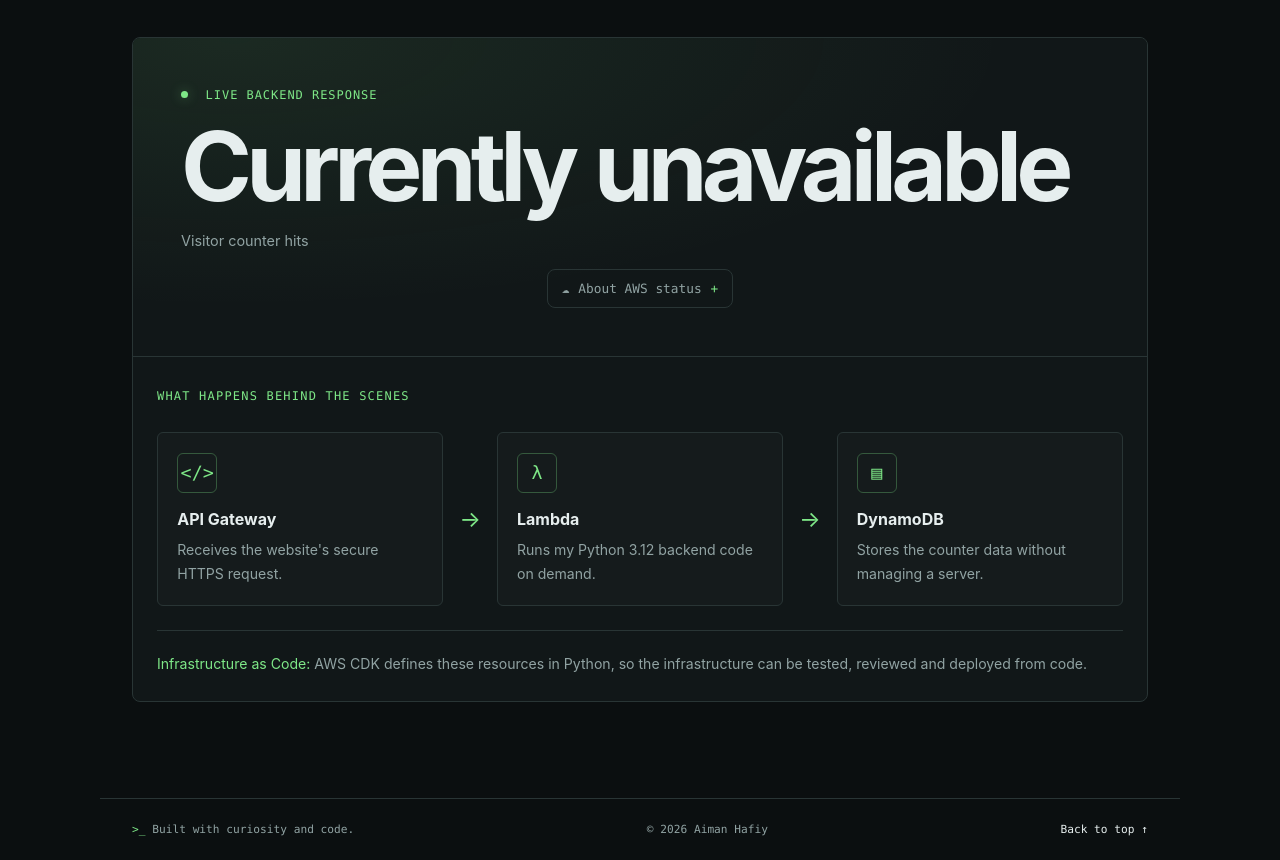
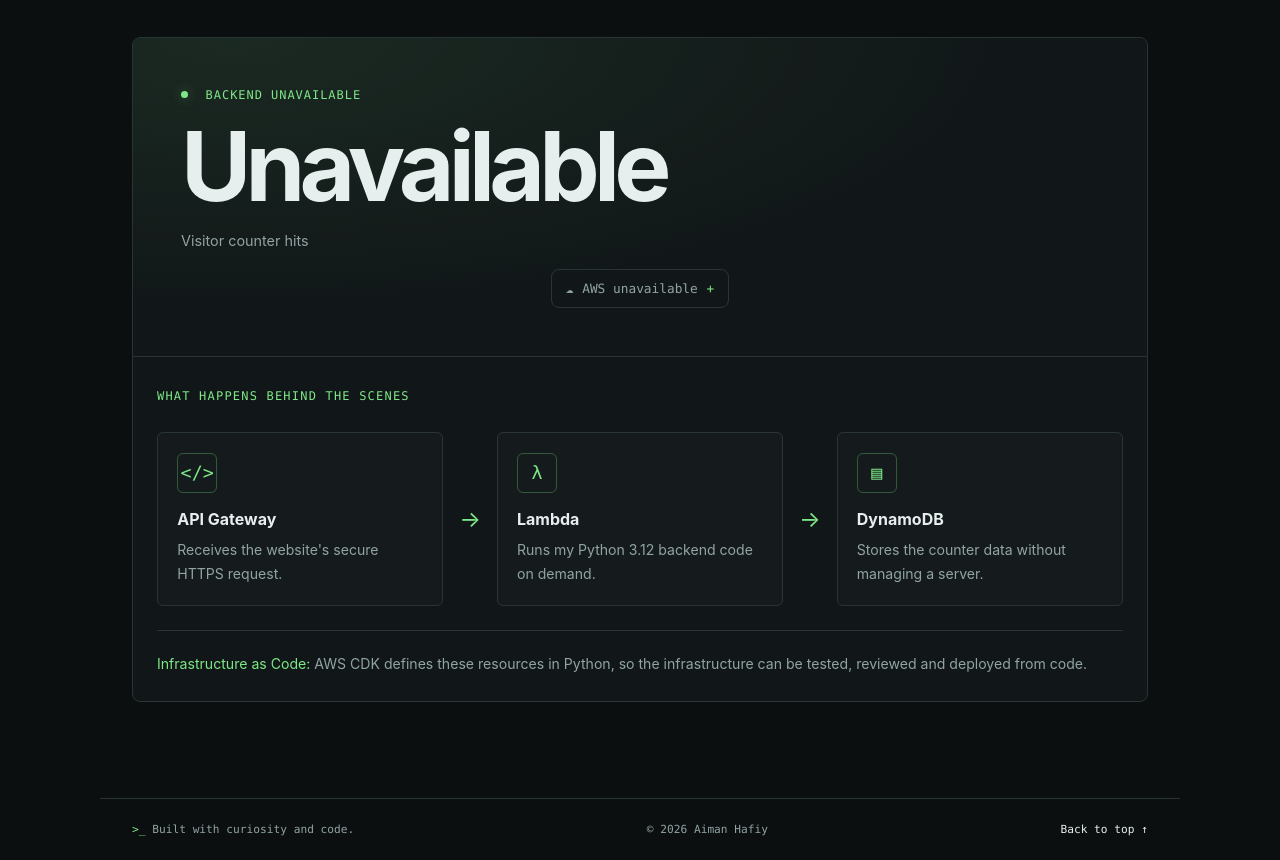
Before and after one commit to aimanhaizal/serverless-portfolio, a website: page frontend/index.html in a window 1280 px wide. Shown: the part 3081-3941 px from the top of the page. Drawn offline with Linux system fonts and the light colour scheme; no server answers.

Commit message:
feat: show live AWS API status

```diff
--- a/frontend/index.html
+++ b/frontend/index.html
@@ -209,19 +209,19 @@
             aria-controls="aws-status-details"
           >
             <span aria-hidden="true">☁</span>
-            <span id="aws-status-button-label">About AWS status</span>
+            <span id="aws-status-button-label">Checking AWS...</span>
             <span id="aws-status-chevron" aria-hidden="true">+</span>
           </button>
 
           <div class="aws-status-details" id="aws-status-details" hidden>
-            <p class="aws-status-title">How the counter works</p>
+            <p class="aws-status-title" id="aws-status-title">Checking AWS connection</p>
             <p>
               The counter normally connects to an AWS serverless API.
               If AWS becomes unavailable, the site can show the last saved
               count instead. The rest of this portfolio remains available.
             </p>
-            <p class="aws-status-note">
-              Connection status and saved-count fallback are not yet enabled.
+            <p class="aws-status-note" id="aws-status-note">
+              Waiting for the first API response.
             </p>
           </div>
         </div>
--- a/frontend/script.js
+++ b/frontend/script.js
@@ -137,6 +137,39 @@ async function loadRepositories() {
 loadRepositories();
 
 
+function updateAwsStatus(state, message) {
+  const buttonLabel = document.querySelector("#aws-status-button-label");
+  const title = document.querySelector("#aws-status-title");
+  const note = document.querySelector("#aws-status-note");
+  const counterLabel = document.querySelector(".aws-counter-label");
+
+  const states = {
+    checking: {
+      label: "Checking AWS...",
+      title: "Checking AWS connection",
+      counter: "CHECKING BACKEND",
+    },
+    connected: {
+      label: "AWS connected",
+      title: "AWS API is responding",
+      counter: "LIVE BACKEND RESPONSE",
+    },
+    unavailable: {
+      label: "AWS unavailable",
+      title: "AWS API is unavailable",
+      counter: "BACKEND UNAVAILABLE",
+    },
+  };
+
+  const current = states[state];
+  if (!current) return;
+
+  if (buttonLabel) buttonLabel.textContent = current.label;
+  if (title) title.textContent = current.title;
+  if (note) note.textContent = message;
+  if (counterLabel) counterLabel.lastChild.textContent = ` ${current.counter}`;
+}
+
 async function loadVisitorCount() {
   const counter = document.querySelector("#visitor-count");
   if (!counter) return;
@@ -144,9 +177,12 @@ async function loadVisitorCount() {
   const apiUrl =
     "https://vwrhwdy26e.execute-api.ap-southeast-1.amazonaws.com";
 
+  updateAwsStatus("checking", "Waiting for a response from the AWS API.");
+
   try {
     const response = await fetch(`${apiUrl}/visitors`, {
       cache: "no-store",
+      signal: AbortSignal.timeout(5000),
     });
 
     if (!response.ok) {
@@ -155,14 +191,27 @@ async function loadVisitorCount() {
 
     const data = await response.json();
 
-    if (typeof data.visitors !== "number") {
+    if (typeof data.visitors !== "number" ||
+        !Number.isFinite(data.visitors) ||
+        data.visitors < 0) {
       throw new Error("Unexpected visitor count response");
     }
 
     counter.textContent = data.visitors.toLocaleString();
+
+    updateAwsStatus(
+      "connected",
+      "The AWS API responded successfully and returned a valid visitor count. The counter is live."
+    );
   } catch (error) {
     console.error("Unable to load visitor count:", error);
-    counter.textContent = "Currently unavailable";
+
+    counter.textContent = "Unavailable";
+
+    updateAwsStatus(
+      "unavailable",
+      "The API request failed or did not return valid data. No saved-count fallback is configured yet."
+    );
   }
 }
 
```
